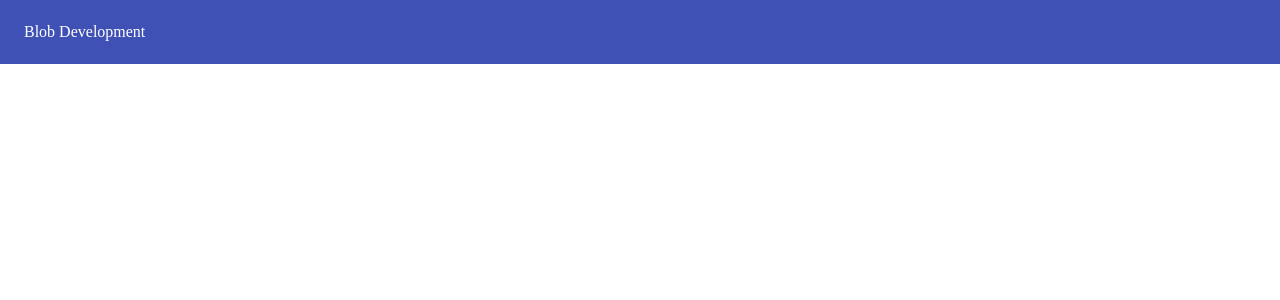
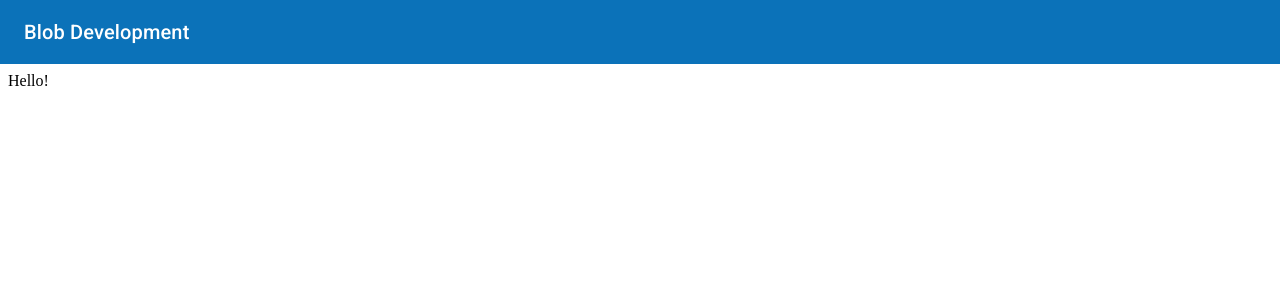
Before and after one commit to robert-laws/learning-may-2020-material-ui-and-react, a React (Create React App) app: page / in a window 1280 px wide. Shown: the top 300 px of the page. Built offline with nearby package versions, Linux system fonts and the light colour scheme.

Commit message:
begin work on styles

```diff
--- a/package.json
+++ b/package.json
@@ -5,6 +5,7 @@
   "dependencies": {
     "@material-ui/core": "^4.9.14",
     "@material-ui/icons": "^4.9.1",
+    "@material-ui/styles": "^4.9.14",
     "@testing-library/jest-dom": "^4.2.4",
     "@testing-library/react": "^9.5.0",
     "@testing-library/user-event": "^7.2.1",
--- a/src/components/App.js
+++ b/src/components/App.js
@@ -1,12 +1,15 @@
 import React from 'react';
+import { ThemeProvider } from '@material-ui/styles';
+
+import { theme } from './ui/Theme';
 import Header from '../components/ui/Header';
 
 function App() {
   return (
-    <div className="App">
+    <ThemeProvider theme={theme}>
       <Header />
       Hello!
-    </div>
+    </ThemeProvider>
   );
 }
 
--- a/src/components/ui/Header.js
+++ b/src/components/ui/Header.js
@@ -1,5 +1,6 @@
 import React from 'react';
-import { AppBar, Toolbar, useScrollTrigger } from '@material-ui/core';
+import { makeStyles } from '@material-ui/styles';
+import { AppBar, Toolbar, useScrollTrigger, Typography } from '@material-ui/core';
 
 function ElevationScroll(props) {
   const { children } = props;
@@ -14,15 +15,28 @@ function ElevationScroll(props) {
   });
 }
 
+const useStyles = makeStyles(theme => ({
+  ToolbarMargin: {
+    ...theme.mixins.toolbar
+  }
+}))
+
 const Header = props => {
+  const classes = useStyles();
+
   return (
+    <>
       <ElevationScroll>
-      <AppBar position='fixed'>
+        <AppBar position='fixed' color='primary'>
           <Toolbar>
+            <Typography variant='h6'>
               Blob Development
+            </Typography>
           </Toolbar>
         </AppBar>
       </ElevationScroll>
+      <div className={classes.ToolbarMargin} />
+    </>
   )
 }
 
--- /dev/null
+++ b/src/components/ui/Theme.js
@@ -0,0 +1,24 @@
+import { createMuiTheme } from '@material-ui/core/styles';
+
+const blobBlue = '#0B72B9';
+const blobOrange = '#FFBA60';
+
+export const theme = createMuiTheme({
+  palette: {
+    common: {
+      blue:  `${blobBlue}`,
+      orange: `${blobOrange}`
+    },
+    primary: {
+      main: `${blobBlue}`
+    },
+    secondary: {
+      main: `${blobOrange}`
+    }
+  },
+  typography: {
+    h6: {
+      fontWeight: 500
+    }
+  }
+})
```
Lines whose indentation alone changed are shown as unchanged.
